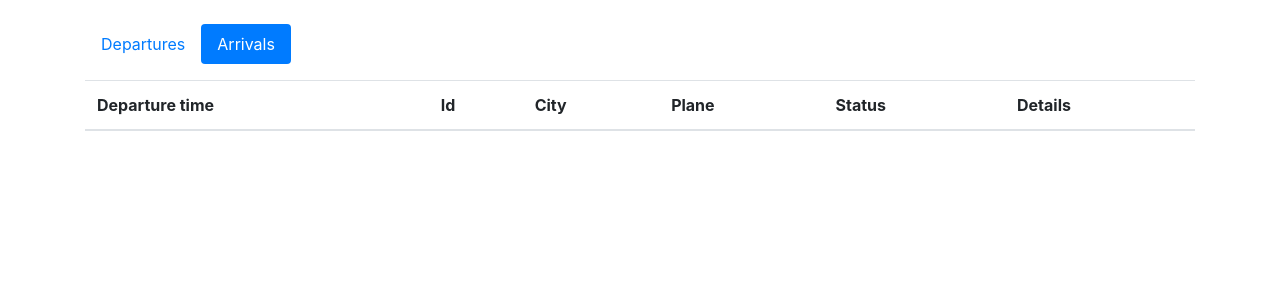
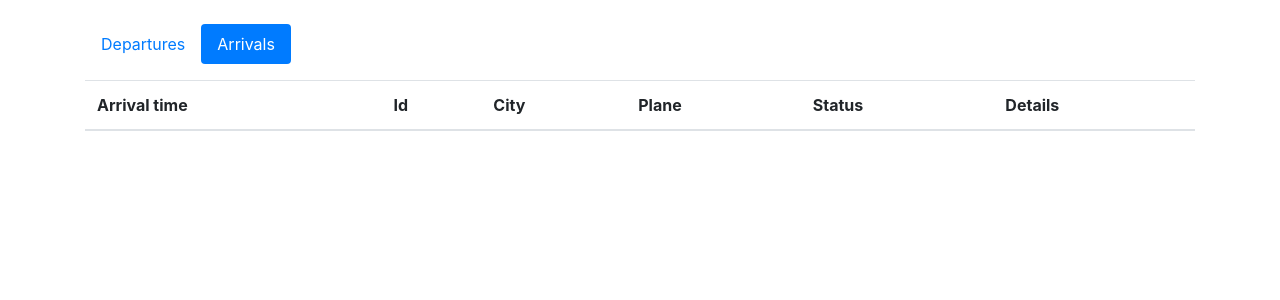
Before and after one commit to PluT00/Django-airport, a Django app: template crm/templates/crm/flights_list.html in a window 1280 px wide, after a click on "Arrivals". Shown: the part 59-359 px from the top of the page. Run offline with Django 3.2, Linux system fonts and the light colour scheme; the template is opened without the code that fills it, so the values that code supplies are empty; some libraries are stand-ins or nearby versions.

Commit message:
Edit arrivals table (Departure time > Arrival time)

```diff
--- a/crm/templates/crm/flights_list.html
+++ b/crm/templates/crm/flights_list.html
@@ -42,7 +42,7 @@
     <div class="tab-pane fade" id="pills-arrivals" role="tabpanel" aria-labelledby="pills-arrivals-tab">
       <table class="table">
         <thead>
-          <th scope="col">Departure time</th>
+          <th scope="col">Arrival time</th>
           <th scope="col">Id</th>
           <th scope="col">City</th>
           <th scope="col">Plane</th>
@@ -52,7 +52,7 @@
         <tbody>
           {% for flight in arrivals %}
             <tr>
-              <td>{{ flight.departure_time }}</td>
+              <td>{{ flight.arrival_time }}</td>
               <td>{{ flight.flight_id }}</td>
               <td>{{ flight.city }}</td>
               <td>{{ flight.plane_name }}</td>
```
